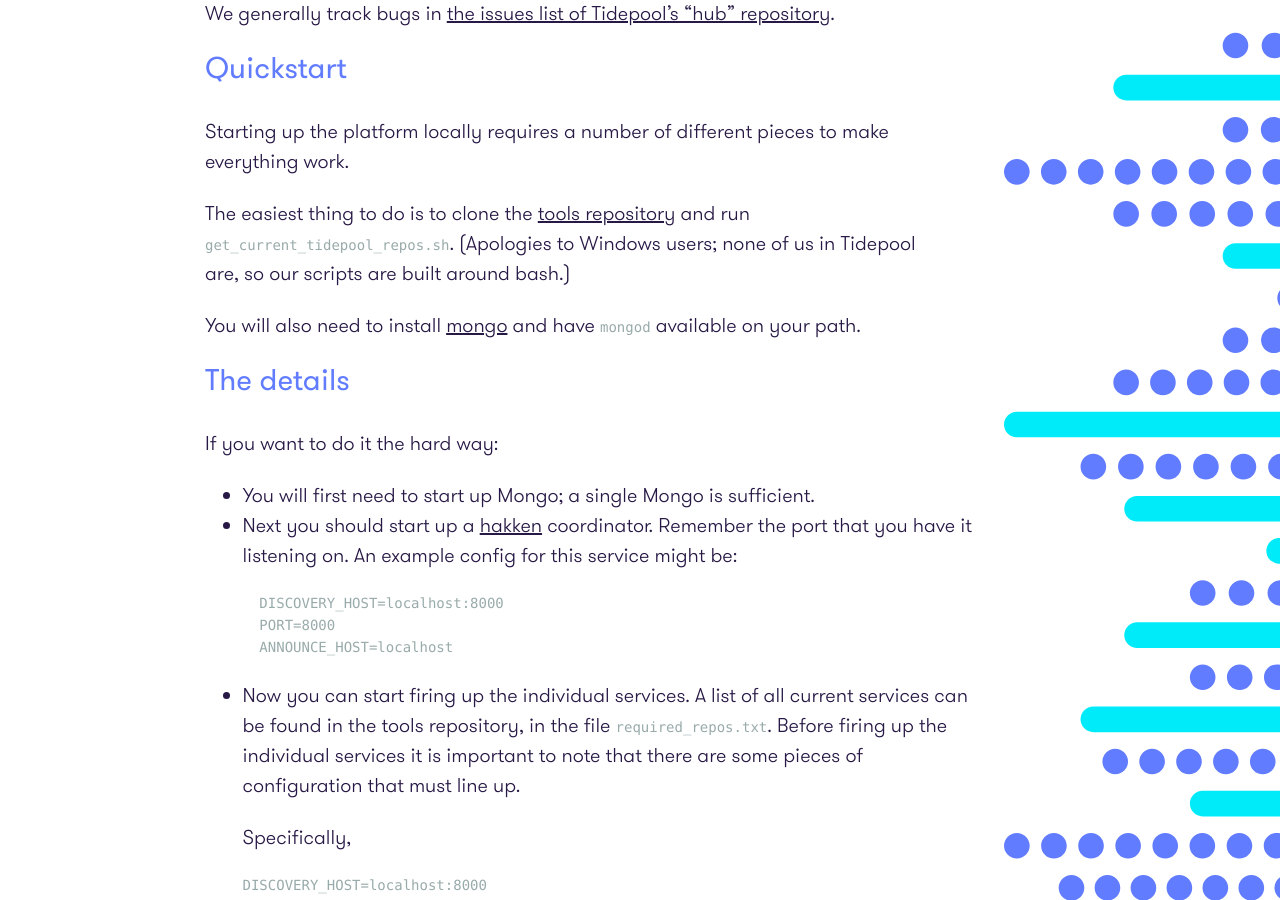
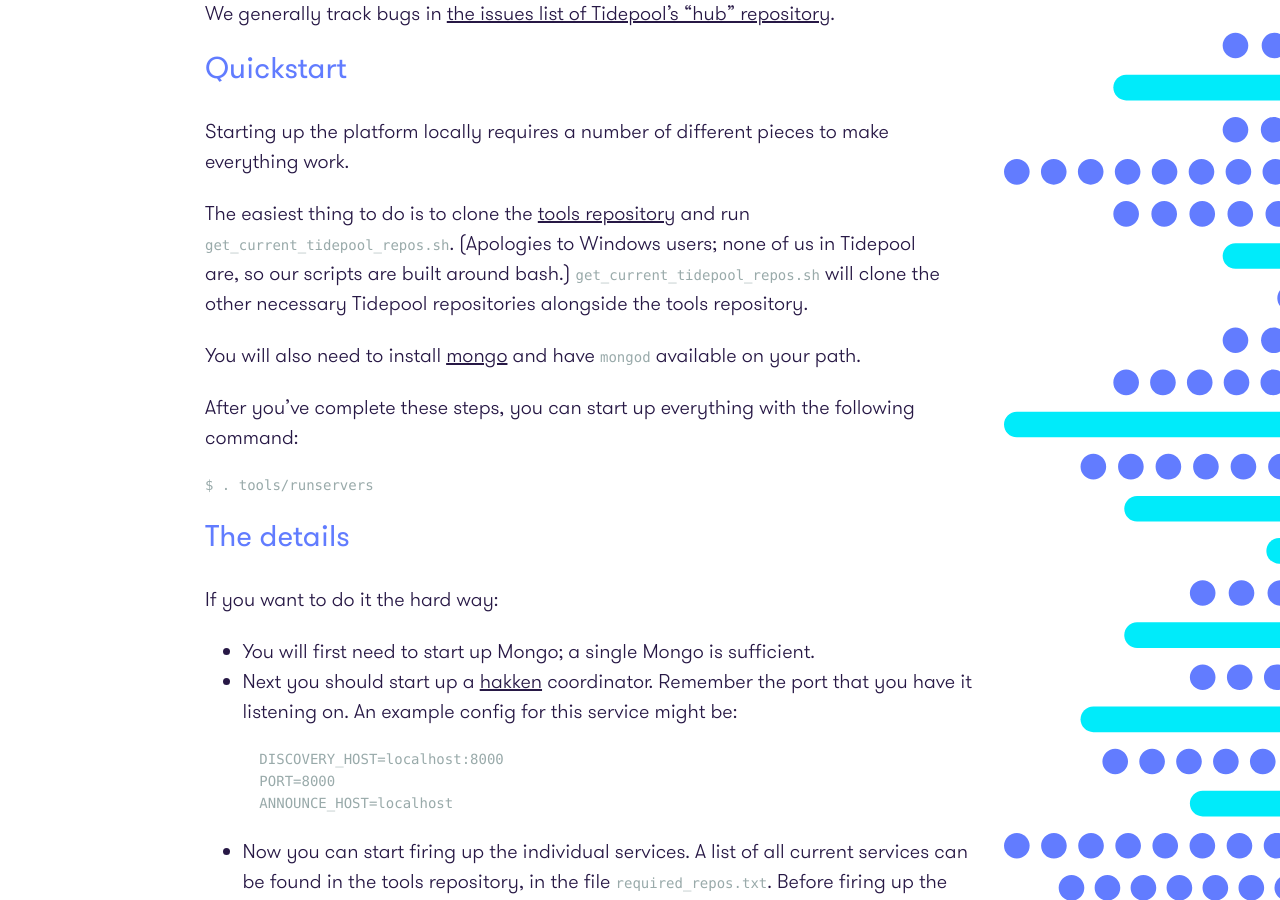
Before and after one commit to tidepool-org/tidepool-org.github.io, a Jekyll site: the page built from StartingUpServices.md, in a window 1280 px wide and 900 px high, scrolled down 380 px. Built offline with Jekyll 4.4.1, drawn with Linux system fonts in a browser that asks for light colours.

Commit message:
flesh out the easy way of getting started

````diff
--- a/StartingUpServices.md
+++ b/StartingUpServices.md
@@ -16,9 +16,15 @@ We generally track bugs in [the issues list of Tidepool's "hub" repository](http
 
 Starting up the platform locally requires a number of different pieces to make everything work.
 
-The easiest thing to do is to clone the [tools repository](https://github.com/tidepool-org/tools) and run ```get_current_tidepool_repos.sh```. (Apologies to Windows users; none of us in Tidepool are, so our scripts are built around bash.)
+The easiest thing to do is to clone the [tools repository](https://github.com/tidepool-org/tools) and run ```get_current_tidepool_repos.sh```. (Apologies to Windows users; none of us in Tidepool are, so our scripts are built around bash.) ```get_current_tidepool_repos.sh``` will clone the other necessary Tidepool repositories alongside the tools repository.
 
 You will also need to install [mongo](http://www.mongodb.org/) and have ```mongod``` available on your path.
+
+After you've complete these steps, you can start up everything with the following command:
+
+```
+$ . tools/runservers
+```
 
 ##The details
 
````
